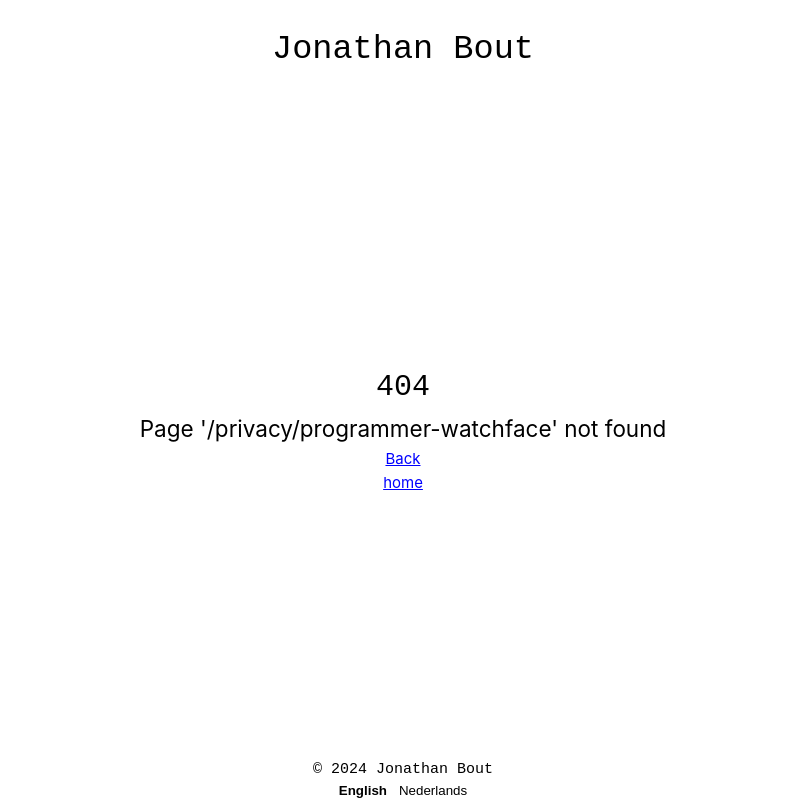
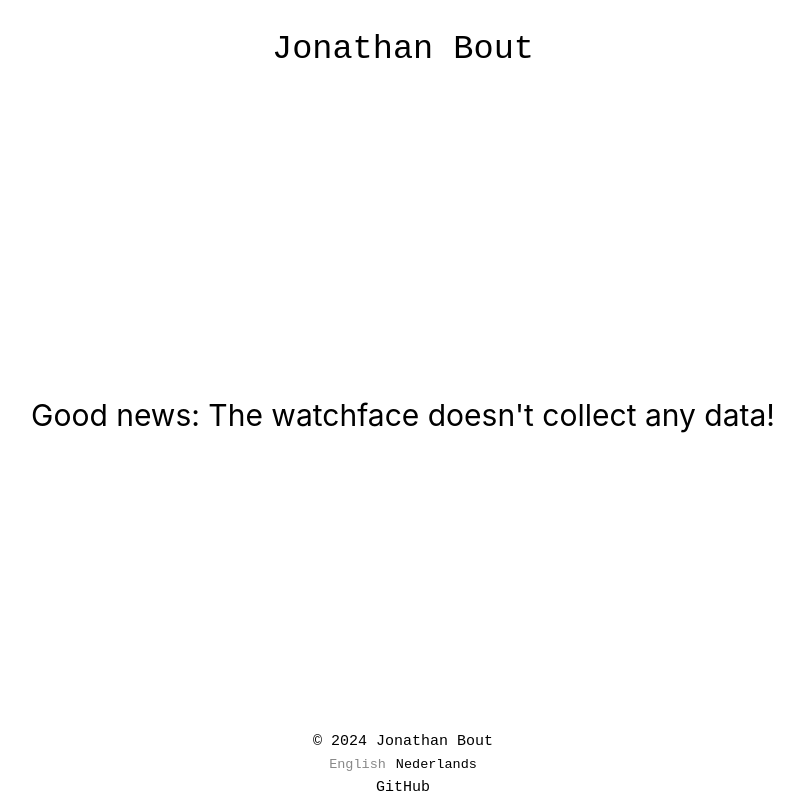
Before and after one commit to JonathanBout/portfolio, a Vue app: page /privacy/programmer-watchface in a window 1280 px wide. Before the commit this address had no page. Shown: the whole page, without its empty margins (237-1041 px from the left). Built offline with nearby package versions, Linux system fonts and the light colour scheme; a web font is replaced by a local one.

Commit message:
css changes and privacy page

```diff
--- a/src/App.vue
+++ b/src/App.vue
@@ -5,13 +5,9 @@ import Header from "./components/HeaderComponent.vue"
 </script>
 
 <template>
-    <header class="monospace">
-        <Header />
-    </header>
+    <Header />
     <main>
         <RouterView />
     </main>
-    <footer class="monospace">
-        <Footer />
-    </footer>
+    <Footer />
 </template>
--- a/src/assets/base.less
+++ b/src/assets/base.less
@@ -46,12 +46,7 @@
 
 .link,
 a {
-    &:where(:not(.no-color)) {
-        color: var(--color-link);
-    }
-    &.no-color {
-        color: inherit;
-    }
+    color: inherit;
     border: none;
     background-color: inherit;
     margin: none;
@@ -60,5 +55,9 @@ a {
     display: inline;
     padding: unset;
     cursor: pointer;
-    text-decoration: underline;
+    text-decoration: none;
+    &:hover {
+        text-decoration: underline;
+        color: var(--color-link);
+    }
 }
--- a/src/assets/main.less
+++ b/src/assets/main.less
@@ -62,6 +62,15 @@ main {
     align-items: center;
 }
 
+footer {
+    width: 100%;
+    & > * {
+        width: 100%;
+        display: block;
+    }
+    text-align: center;
+}
+
 :focus-visible {
     outline: 1px solid black;
 }
--- a/src/components/FooterComponent.vue
+++ b/src/components/FooterComponent.vue
@@ -6,22 +6,39 @@ const locale = inject("locale")
 </script>
 
 <template>
+    <footer class="monospace">
         <p class="credits">&copy; {{ creditsYear }} Jonathan Bout</p>
         <p class="language-display">
             <!-- @vue-expect-error property does not exist on type ... -->
-        <button :class="locale === 'en' ? 'current' : ''" @click="$updateLocale('en')">
+            <button
+                :class="'link' + (locale === 'en' ? ' current' : '')"
+                @click="$updateLocale('en')"
+            >
                 {{ $t("language.en") }}
             </button>
             <!-- @vue-expect-error -->
-        <button :class="locale === 'nl' ? 'current' : ''" @click="$updateLocale('nl')">
+            <button
+                :class="'link' + (locale === 'nl' ? ' current' : '')"
+                @click="$updateLocale('nl')"
+            >
                 {{ $t("language.nl") }}
             </button>
         </p>
+        <p>
+            <a
+                class="github-repo-link"
+                :aria-label="$t('footer.projectGitHub')"
+                href="https://github.com/jonathanbout/portfolio"
+                >GitHub</a
+            >
+        </p>
+    </footer>
 </template>
 
 <style scoped lang="less">
 .credits,
-.language-display {
+.language-display,
+.github-repo-link {
     text-align: center;
     font-size: 1em;
 }
@@ -33,13 +50,11 @@ const locale = inject("locale")
         border: none;
         background: none;
         cursor: pointer;
+        font-size: 1.5em;
+        margin-inline: 5px;
 
         &.current {
-            font-weight: bold;
-        }
-
-        &:hover {
-            text-decoration: underline;
+            color: #888888;
         }
     }
 }
--- a/src/components/HeaderComponent.vue
+++ b/src/components/HeaderComponent.vue
@@ -1,6 +1,8 @@
 <template>
-    <a href="/" class="site-title"> Jonathan Bout </a>
-    <!-- <a href="/projects">{{ $t("header.projects") }}</a> -->
+    <header class="monospace">
+        <a href="/" class="site-title"> Jonathan Bout </a>
+        <!-- <a href="/projects">{{ $t("header.projects") }}</a> -->
+    </header>
 </template>
 <style lang="less" scoped>
 .site-title {
--- a/src/localizer/locales/en.json
+++ b/src/localizer/locales/en.json
@@ -14,5 +14,11 @@
     "header": {
         "projects": "Projects"
     },
-    "underConstruction": "This page is under construction!"
+    "footer": {
+        "projectGitHub": "View this project on GitHub"
+    },
+    "underConstruction": "This page is under construction!",
+    "privacy": {
+        "message": "Good news: The watchface doesn't collect any data!"
+    }
 }
--- a/src/localizer/locales/nl.json
+++ b/src/localizer/locales/nl.json
@@ -14,5 +14,11 @@
     "header": {
         "projects": "Projecten"
     },
-    "underConstruction": "Hier wordt nog aan gewerkt!"
+    "footer": {
+        "projectGitHub": "Bekijk dit project op GitHub"
+    },
+    "underConstruction": "Hier wordt nog aan gewerkt!",
+    "privacy": {
+        "message": "Goed nieuws: de wijzerplaat verzamelt geen gegevens!"
+    }
 }
--- a/src/router/index.ts
+++ b/src/router/index.ts
@@ -17,6 +17,11 @@ const router = createRouter({
             component: () => import("../views/ProjectsView.vue")
         },
         {
+            path: "/privacy/programmer-watchface",
+            name: "privacy",
+            component: () => import("../views/WatchfacePrivacyPolicy.vue")
+        },
+        {
             path: "/:fullPath(.*)",
             name: "not-found",
             component: () => import("../views/NotFoundView.vue")
--- /dev/null
+++ b/src/views/WatchfacePrivacyPolicy.vue
@@ -0,0 +1,5 @@
+<template>
+    <h1>
+        {{ $t("privacy.message") }}
+    </h1>
+</template>
--- a/vite.config.ts
+++ b/vite.config.ts
@@ -8,6 +8,7 @@ export default defineConfig({
   plugins: [vue()],
   resolve: {
     alias: {
+		//@ts-ignore
       '@': fileURLToPath(new URL('./src', import.meta.url))
     }
   }
```
Lines whose indentation alone changed are shown as unchanged.
